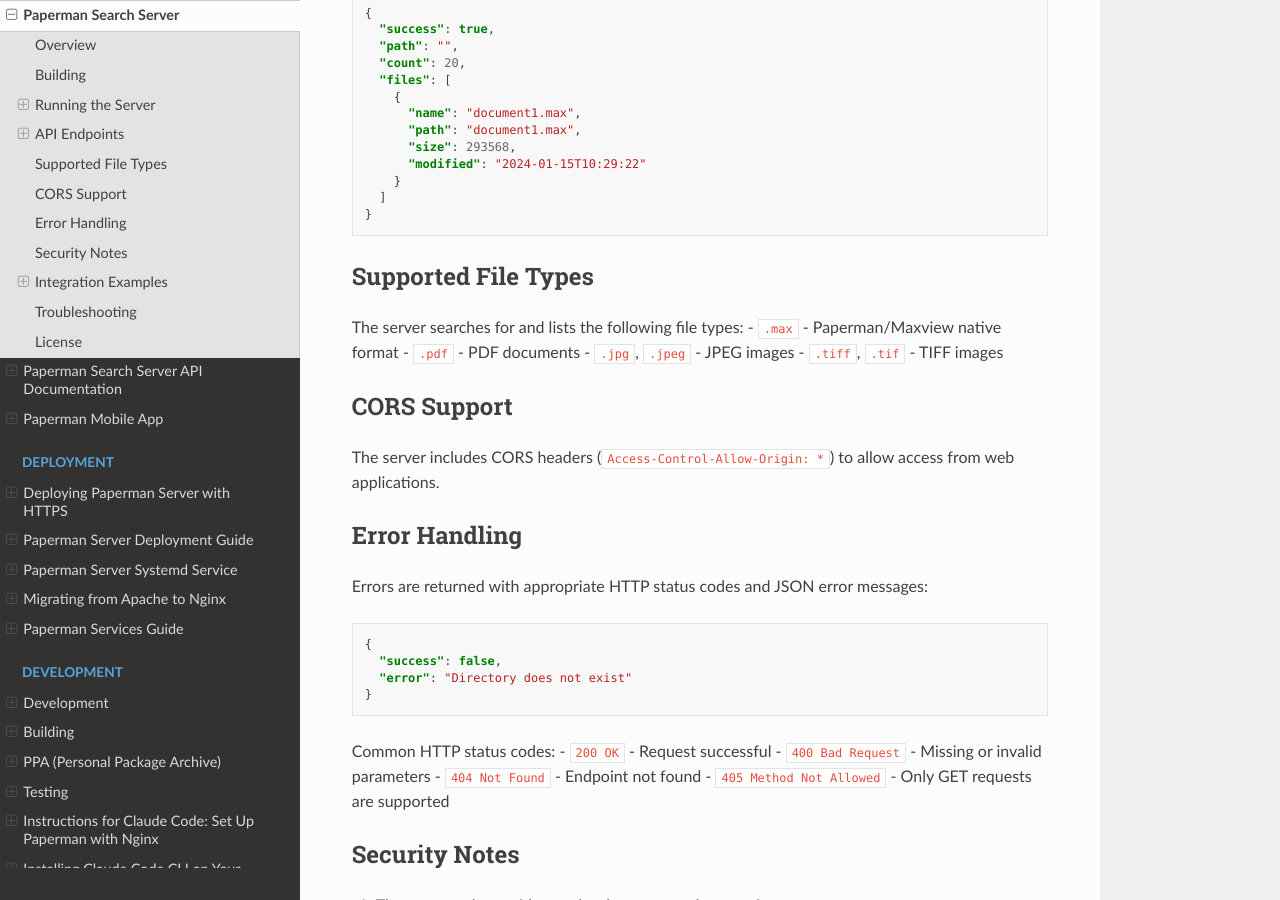
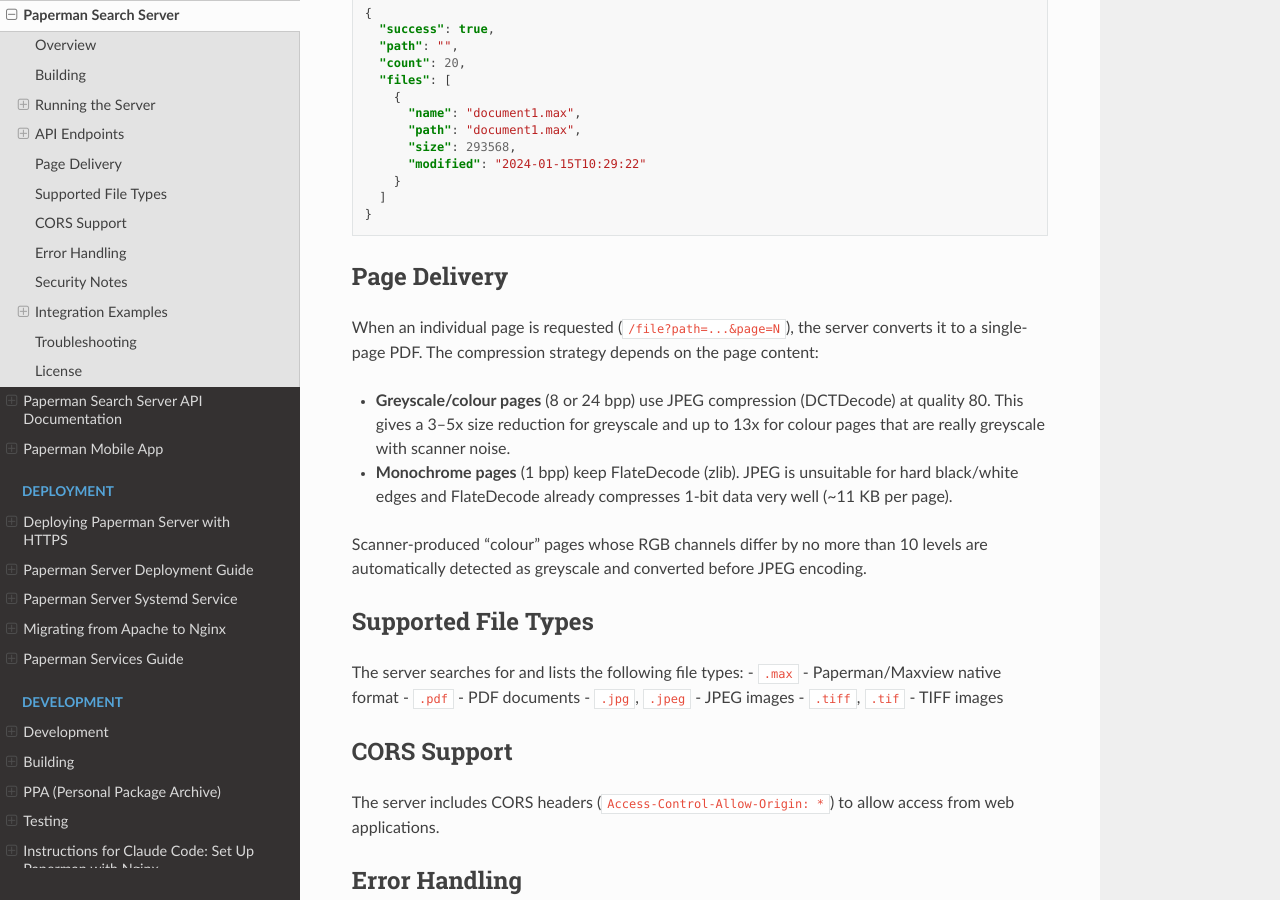
Before and after one commit to sjg20/paperman, a Sphinx documentation site: the page built from doc/server.rst, in a window 1280 px wide and 900 px high, scrolled down 2553 px. Built offline with Sphinx 7.4.7 and the Read the Docs theme 3.1.0, drawn with Linux system fonts in a browser that asks for light colours.

Commit message:
doc: Document JPEG compression for page delivery
Add a "Page Delivery" section to server.rst describing the compression
strategy: JPEG (DCTDecode) at quality 80 for greyscale/colour pages,
FlateDecode for 1-bit monochrome. Mention the automatic detection of
scanner colour noise.

Co-developed-by: Claude Opus 4.6 <noreply@anthropic.com>

```diff
--- a/doc/server.rst
+++ b/doc/server.rst
@@ -145,6 +145,25 @@
      ]
    }
 
+Page Delivery
+-------------
+
+When an individual page is requested (``/file?path=...&page=N``),
+the server converts it to a single-page PDF.  The compression
+strategy depends on the page content:
+
+- **Greyscale/colour pages** (8 or 24 bpp) use JPEG compression
+  (DCTDecode) at quality 80.  This gives a 3--5x size reduction
+  for greyscale and up to 13x for colour pages that are really
+  greyscale with scanner noise.
+- **Monochrome pages** (1 bpp) keep FlateDecode (zlib).  JPEG is
+  unsuitable for hard black/white edges and FlateDecode already
+  compresses 1-bit data very well (~11 KB per page).
+
+Scanner-produced "colour" pages whose RGB channels differ by no more
+than 10 levels are automatically detected as greyscale and converted
+before JPEG encoding.
+
 Supported File Types
 --------------------
 
```
